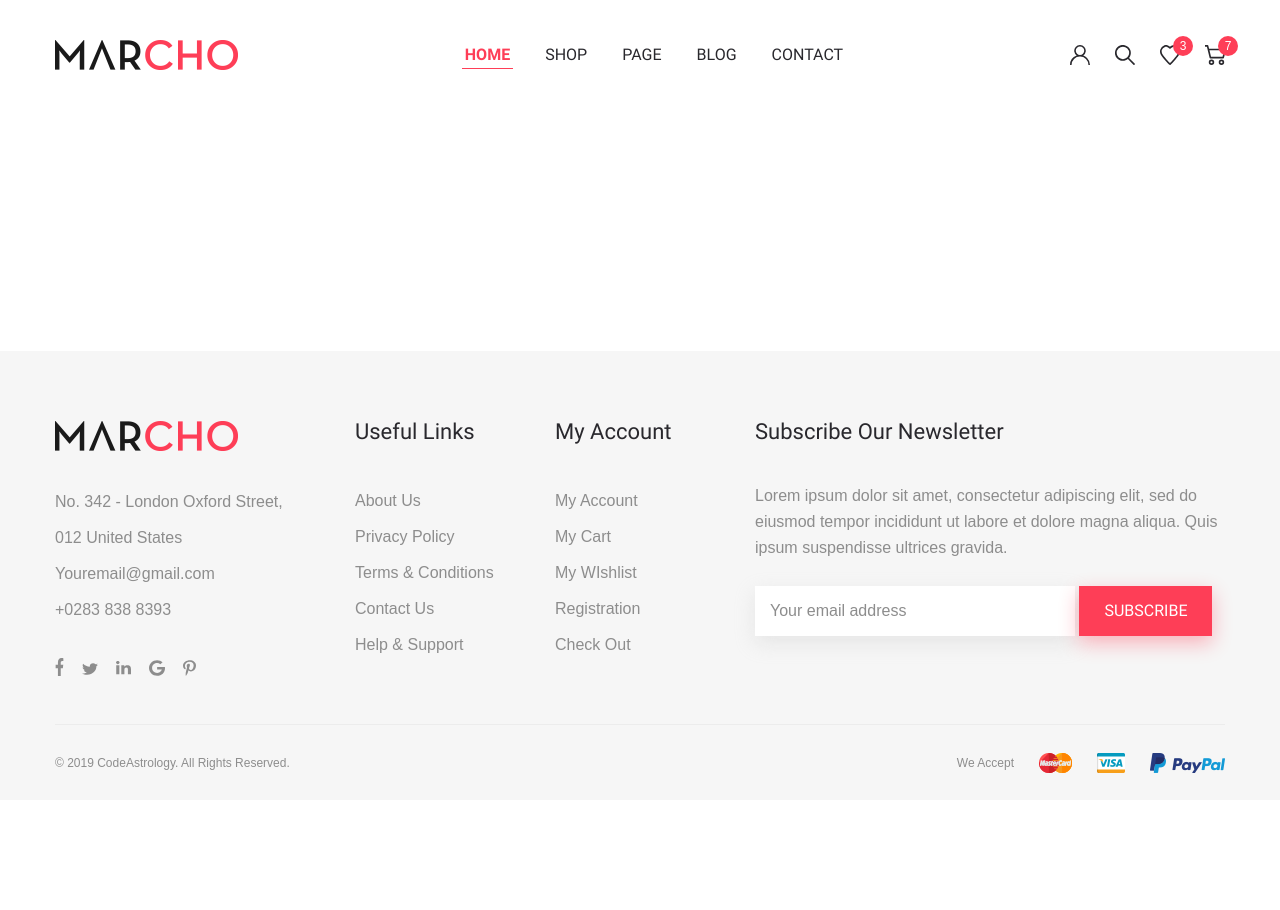
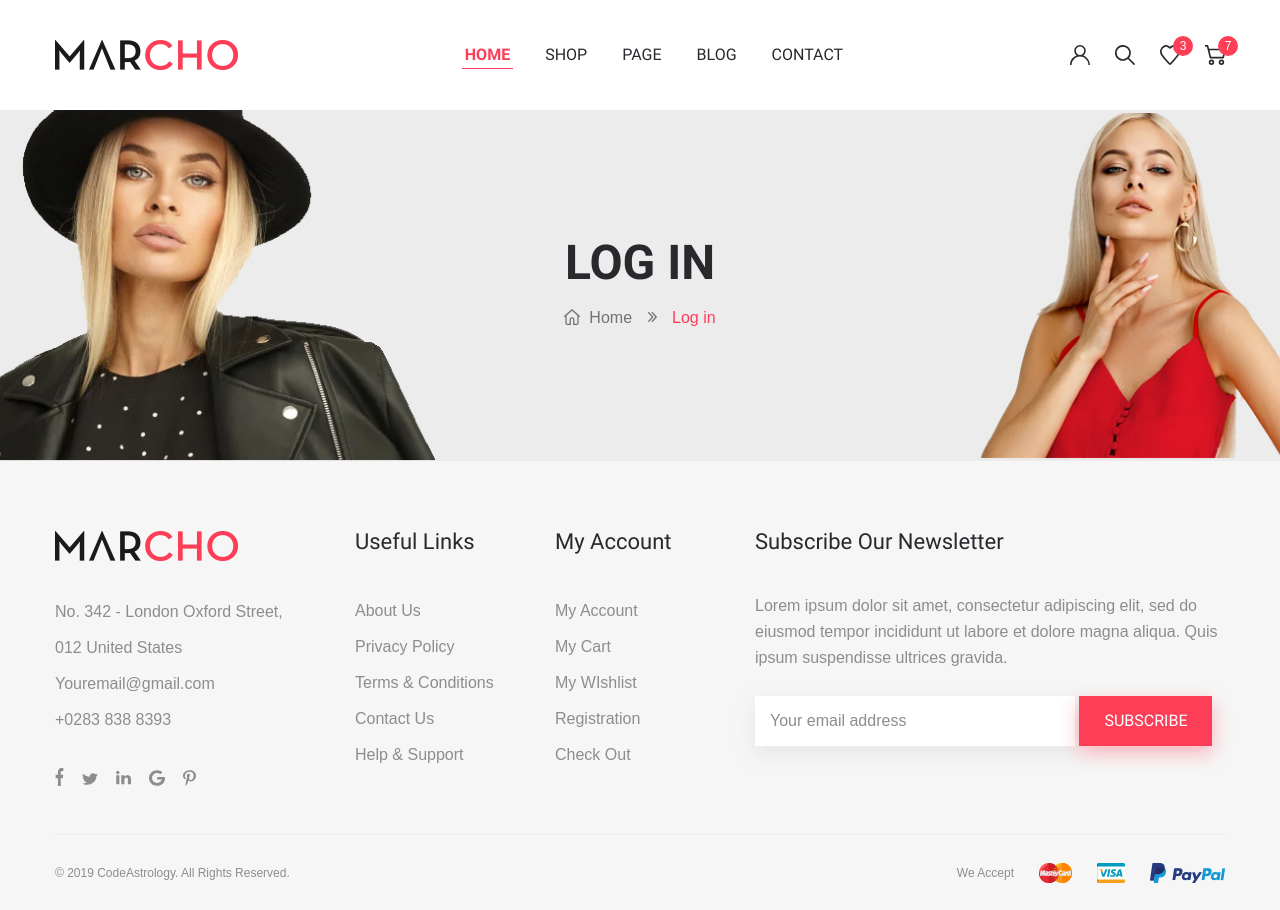
Before and after one commit to dayanych/marcho, a website: page app/page.html in a window 1280 px wide. Before the commit the page ends 800 px from the top, so only its background shows below. Drawn offline with Linux system fonts and the light colour scheme; files whose address does not match are found by name.

Commit message:
feat: bread

```diff
--- a/app/page.html
+++ b/app/page.html
@@ -72,7 +72,23 @@
       </div>
     </header>
     <main class="main">
-
+      <section class="top">
+        <div class="top-container" style="background-image: url('images/top-bg.jpg');">
+          <div class="container">
+            <h2 class="title top__title">LOG IN</h2>
+            <div class="breadcrumbs">
+              <ul class="breadcrumbs__list">
+                <li class="breadcrumbs__item">
+                  <a class="breadcrumbs__link" href="#">Home</a>
+                </li>
+                <li class="breadcrumbs__item">
+                  <a class="breadcrumbs__link" href="#">Log in</a>
+                </li>
+              </ul>
+            </div>
+          </div>
+        </div>
+      </section>
     </main>
     <footer class="footer">
       <div class="container">
--- a/app/scss/_global.scss
+++ b/app/scss/_global.scss
@@ -1,9 +1,9 @@
 html,
-body{
+body {
   height: 100%;
 }
 
-body{
+body {
   color: $default;
   font-size: 16px;
   line-height: 26px;
@@ -12,24 +12,29 @@ body{
   flex-direction: column;
 }
 
-.main{
+.main {
   flex-grow: 1;
 }
 
-.container{
+.container {
   max-width: 1200px;
   margin: 0 auto;
   padding: 0 15px;
 }
 
-a{
+// top-container {
+//   max-width: 1700px;
+//   margin: 0 auto;
+// }
+
+a {
   color: $default;
   font-size: 16px;
   line-height: 26px;
   @extend %quicksand-500
 }
 
-.title{
+.title {
   text-align: center;
   @extend %roboto-700;
   font-size: 48px;
@@ -39,8 +44,51 @@ a{
   text-transform: uppercase;
 }
 
-.text{
+.text {
   text-align: center;
   max-width: 570px;
   margin: 0 auto 55px;
 }
+
+.breadcrumbs{
+  display: inline-flex;
+  justify-content: center;
+  padding-left: 25px;
+  position: relative;
+  &::before{
+    content: '';
+    position: absolute;
+    background-image: url('../images/icons/home-icon.svg');
+    width: 16px;
+    height: 16px;
+    left: 0;
+    top: 4px;
+  }
+  &__list{
+    display: flex;
+  }
+  &__item{
+    color: #727272;
+    padding-right: 40px;
+    position: relative;
+    &::after{
+      content: '';
+      position: absolute;
+      background-image: url('../images/icons/angle-right.svg');
+      width: 9px;
+      height: 10px;
+      right: 15px;
+      top: 7px;
+    }
+    &:last-child{
+      color: $accent;
+      padding-right: 0;
+      &::after{
+        display: none;
+      }
+    }
+  }
+  &__link{
+    color: inherit;
+  }
+}
--- a/app/scss/style.scss
+++ b/app/scss/style.scss
@@ -88,6 +88,18 @@
     color: #fff;
     text-align: center;
     line-height: 20px;
+  }
+}
+
+.top{
+  &-container{
+    max-width: 1700px;
+    margin: 0 auto;
+    background-repeat: no-repeat;
+    background-size: cover;
+    background-position: top center;
+    padding: 120px 0 130px;
+    text-align: center;
   }
 }
 
```
Also changed, not shown: app/css/style.min.css, app/images/icons/angle-right.svg (added), app/images/icons/home-icon.svg (added), app/images/top-bg.jpg (added), app/images/top-bg.png (added).
